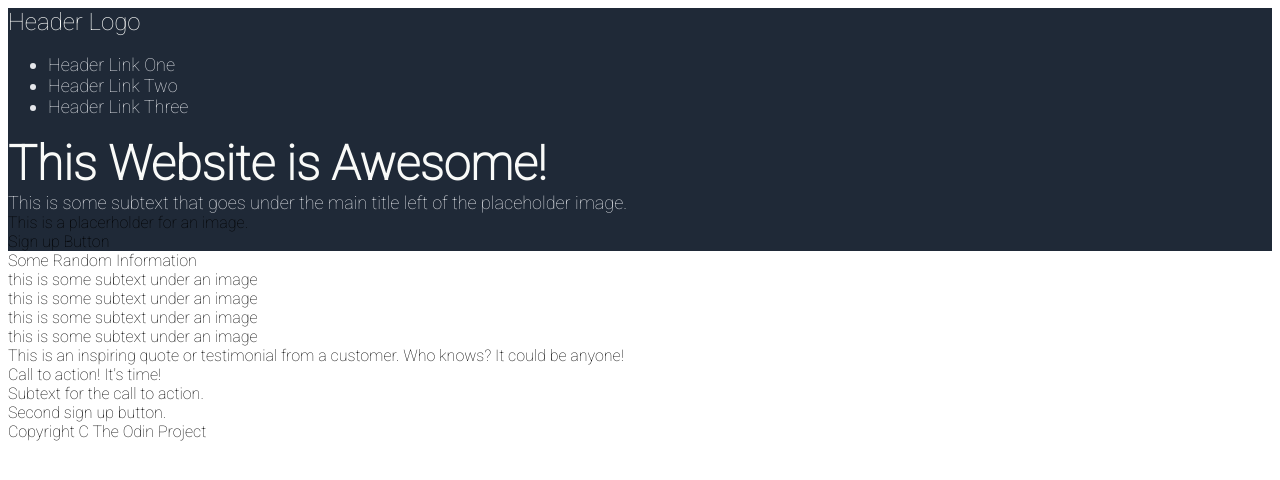
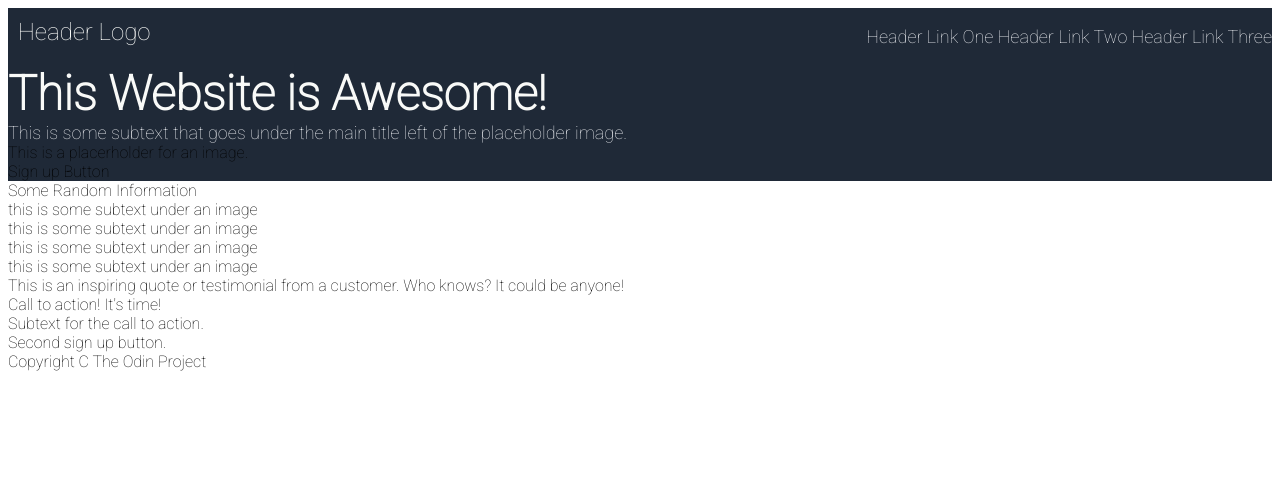
Before and after one commit to Will68WDev/TOP-Landing-Page, a plain HTML site: page index.html in a window 1280 px wide. Drawn offline with Linux system fonts and the light colour scheme.

Commit message:
adjusted styling on header.

```diff
--- a/index.html
+++ b/index.html
@@ -12,12 +12,14 @@
 </head>
 <body>
     <div class="header">
+        <div class="top-bar">
             <div class="logo">Header Logo</div>
             <div class="header-links"><ul>
                 <li>Header Link One</li>
                 <li>Header Link Two</li>
                 <li>Header Link Three</li>
             </ul></div>
+        </div>
         <div class="hero-text">This Website is Awesome!</div>
         <div class="hero-subtext">This is some subtext that goes under the main title left of the placeholder image.</div>
         <div class="image-placeholder">This is a placerholder for an image.</div>
--- a/style.css
+++ b/style.css
@@ -4,13 +4,23 @@ body {
     flex-direction: column;
 }
 
+li {
+    display: inline-block;
+    list-style-type: none;
+    margin-left: 0
+}
 .header {
     background-color: #1F2937;
+    display:flex;
+    flex-direction: column;
 }
 
 .logo {
     font-size:24px;
     color: #F9FAF8;
+    padding: 10px;
+    display: flex;
+    flex: 1;
 }
 
 .hero-text {
@@ -23,3 +33,13 @@ body {
     color: #E5E7EB;
     font-size: 18px;
 }
+
+.header-links {
+    display:flex;
+    flex-direction: row;
+}
+
+.top-bar {
+    display:flex;
+    justify-content: space-between;
+}
```
Lines whose indentation alone changed are shown as unchanged.
